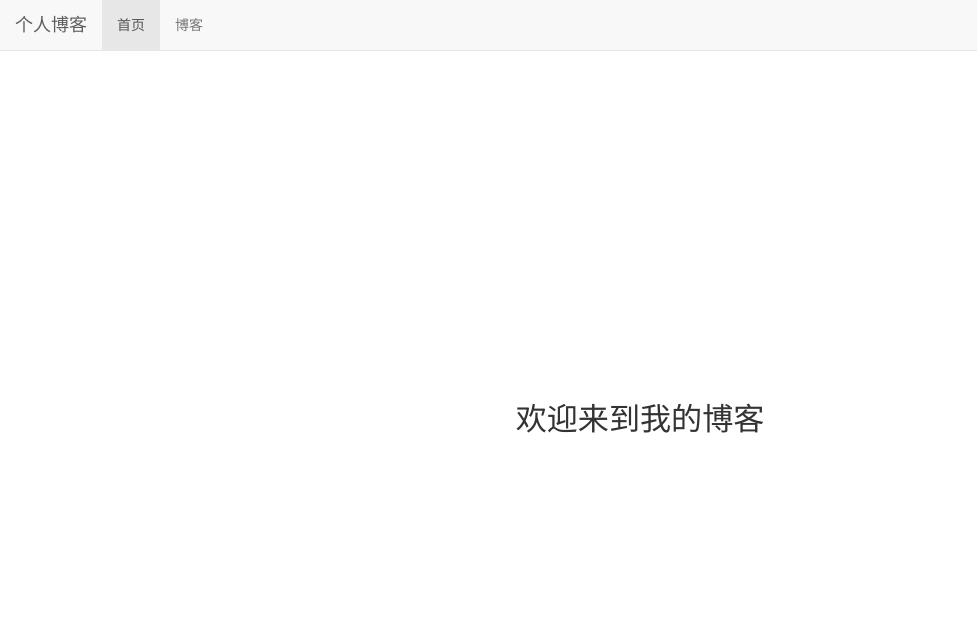
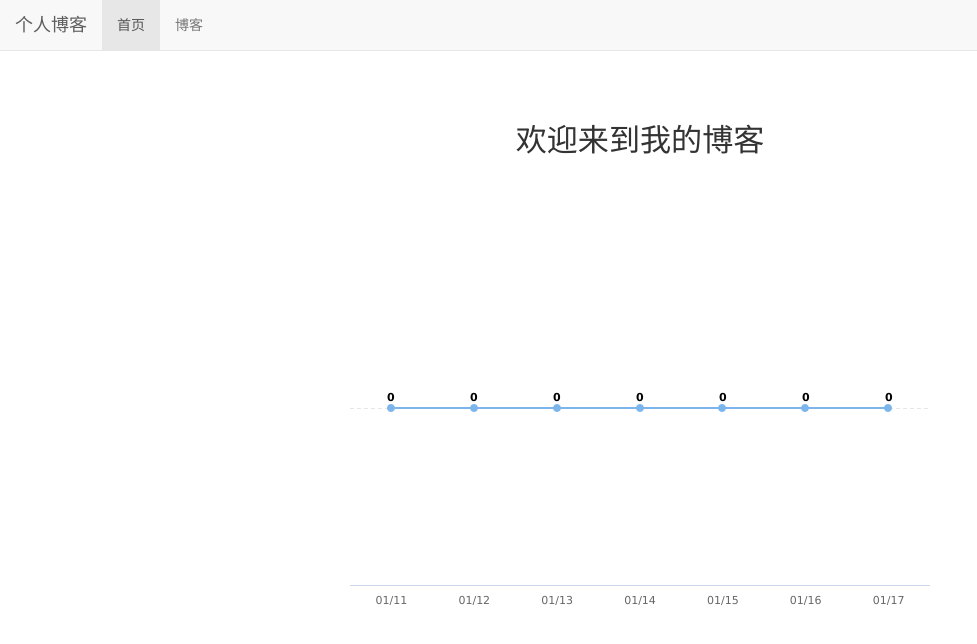
Before and after one commit to ljr0924/mysite, a Django app: page / in a window 1280 px wide. Shown: the top 644 px of the page, without its empty margins (0-977 px from the left). Run offline with Django 3.2, Linux system fonts and the light colour scheme; data that the repository does not hold is empty; some libraries are stand-ins or nearby versions.

Commit message:
修改时区，添加主页阅读量图表，增加每天阅读量统计

```diff
--- a/mysite/settings.py
+++ b/mysite/settings.py
@@ -106,7 +106,7 @@ AUTH_PASSWORD_VALIDATORS = [
 
 LANGUAGE_CODE = 'zh-hans'
 
-TIME_ZONE = 'UTC'
+TIME_ZONE = 'Asia/Shanghai'
 
 USE_I18N = True
 
--- a/mysite/views.py
+++ b/mysite/views.py
@@ -1,5 +1,14 @@
 from django.shortcuts import render_to_response
+from django.contrib.contenttypes.models import ContentType
+from read_statistics.utils import get_seven_days_read_data
+from blog.models import Blog
 
 def home(request):
+    blog_content_type = ContentType.objects.get_for_model(Blog)
+    date_list, read_nums_list = get_seven_days_read_data(blog_content_type)
+
+    print(read_nums_list)
     context = {}
+    context['read_nums_list'] = read_nums_list
+    context['date_list'] = date_list
     return render_to_response('home.html', context)
--- a/read_statistics/admin.py
+++ b/read_statistics/admin.py
@@ -1,8 +1,12 @@
 from django.contrib import admin
-from .models import ReadNum
+from .models import ReadNum, ReadDetail
 
 # Register your models here.
 
 @admin.register(ReadNum)
 class ReadNumAdmin(admin.ModelAdmin):
     list_display = ('read_num', 'content_object')
+
+@admin.register(ReadDetail)
+class ReadDetailAdmin(admin.ModelAdmin):
+    list_display = ('date', 'read_num', 'content_object')
--- a/read_statistics/utils.py
+++ b/read_statistics/utils.py
@@ -1,17 +1,36 @@
+import datetime
 from django.contrib.contenttypes.models import ContentType
-from .models import ReadNum
+from django.db.models import Sum
+from .models import ReadNum, ReadDetail
+from django.utils import timezone
 
 
 def read_statistics_once_read(request, obj):
     content_type = ContentType.objects.get_for_model(obj)
     key = f'{content_type.model}_{obj.pk}_isRead'
     if not request.COOKIES.get(key):
-        if ReadNum.objects.filter(content_type=content_type, object_id=obj.pk).count():
-            # 存在记录，加1
-            read_num = ReadNum.objects.get(content_type=content_type, object_id=obj.pk)
-        else:
-            # 不存在记录，初始化记录
-            read_num = ReadNum(content_type=content_type, object_id=obj.pk)
+        # 总阅读数 +1
+        read_num, created = ReadNum.objects.get_or_create(content_type=content_type, object_id=obj.pk)
         read_num.read_num += 1
         read_num.save()
+
+        # 当天日期阅读数 +1
+        date = timezone.now().date()
+        read_detail, created = ReadDetail.objects.get_or_create(content_type=content_type, object_id=obj.pk, date=date)
+        read_detail.read_num += 1
+        read_detail.save()
     return key
+
+
+def get_seven_days_read_data(content_type):
+    today = timezone.now().date()
+    date_list = []
+    read_nums_list = []
+    for i in range(7, 0, -1):
+        delta = datetime.timedelta(days=i)
+        date = today - delta
+        date_list.append(date.strftime('%m/%d'))
+        read_details = ReadDetail.objects.filter(content_type=content_type, date=date)
+        result = read_details.aggregate(read_num_sum=Sum('read_num'))
+        read_nums_list.append(result['read_num_sum'] or 0) # 前面如果为False,取默认值0
+    return date_list, read_nums_list
--- a/static/home.css
+++ b/static/home.css
@@ -1,7 +1,13 @@
 .home-content {
     font-size: 222%;
-    position: absolute;
-    left: 50%;
-    top: 50%;
-    transform: translate(-50%, -50%);
+    text-align: center;
+    margin-top: 4em;
+    margin-bottom: 2em;
 }
+
+div#container{
+    margin: 0 auto;
+    height: 30em;
+    min-width: 40em;
+    max-width: 60em;
+}
--- a/templates/home.html
+++ b/templates/home.html
@@ -7,6 +7,7 @@
 
 {% block header_extends %}
     <link rel="stylesheet" href="{% static 'home.css' %}">
+    <script src="http://cdn.hcharts.cn/highcharts/highcharts.js"></script>
 {% endblock %}
 
 {% block nav_home_bar %}
@@ -15,4 +16,37 @@
 
 {% block content %}
     <h3 class="home-content">欢迎来到我的博客</h3>
+    <div id="container" style="width: 600px;height:400px;"></div>
+
+    <script>
+        // 图表配置
+        var options = {
+            chart: {type: 'line'},
+            title: {text: null},
+            xAxis: {
+                categories: {{ date_list | safe }}   // x 轴分类
+            },
+            yAxis: {
+                title: {text: null},
+                labels: {enabled: false},
+                gridLineDashStyle: 'Dash'
+            },
+            series: [{                              // 数据列
+                name: '阅读量',                        // 数据列名
+                data: {{ read_nums_list }},        // 数据
+
+            }],
+            plotOptions: {
+                line: {
+                    dataLabels: {
+                        enabled: true
+                    }
+                }
+            },
+            legend: {enabled: false},
+            credits: {enabled: false},
+        };
+        // 图表初始化函数
+        var chart = Highcharts.chart('container', options);
+    </script>
 {% endblock %}
```
Also changed, not shown: read_statistics/models.py (+10 -0 lines), read_statistics/migrations/0002_readdetail.py (added).
